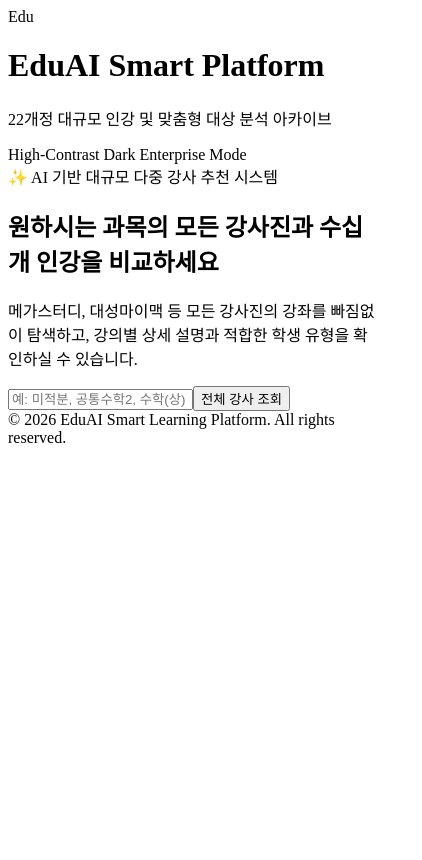
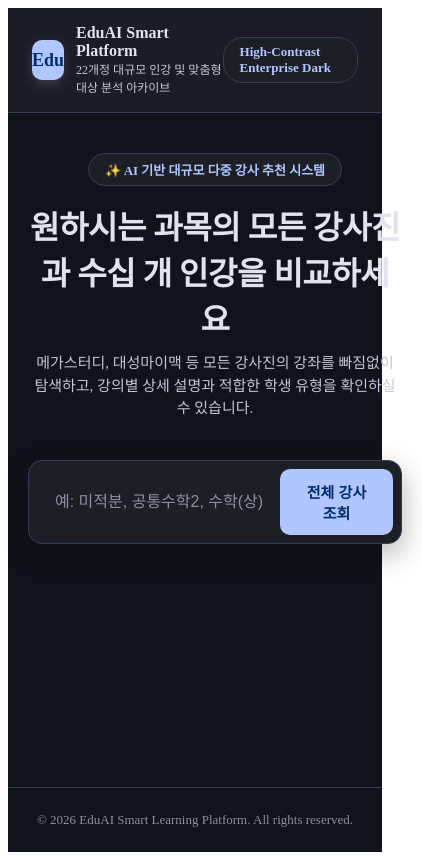
Before and after one commit to ltyipad0830-byte/ltyipad08302, a React (Create React App) app: page / in a window 390 px wide. Shown: the whole page, 422 px wide, since content can reach past the window. Built offline with nearby package versions, Linux system fonts and the light colour scheme.

Commit message:
Add files via upload

```diff
--- a/src/App.css
+++ b/src/App.css
@@ -1,27 +1,385 @@
-/* EduAI Platform Styles based on stitch code and DESIGN.md */
-
-.ai-glow {
-  position: relative;
-  transition: all 0.3s ease;
+.edu-app {
+  min-height: 100vh;
+  background-color: #10131b;
+  color: #e1e2ed;
+  display: flex;
+  flex-direction: column;
+  font-family: inherit;
 }
 
-.ai-glow:focus-within {
-  box-shadow: 0 0 20px rgba(175, 198, 255, 0.15);
+.edu-header {
+  position: sticky;
+  top: 0;
+  z-index: 50;
+  background-color: rgba(29, 31, 39, 0.9);
+  backdrop-filter: blur(10px);
+  border-bottom: 1px solid #334155;
+  padding: 16px 24px;
+  display: flex;
+  align-items: center;
+  justify-content: space-between;
 }
 
-.card-container {
+.edu-logo-area {
+  display: flex;
+  align-items: center;
+  gap: 12px;
+}
+
+.edu-logo-box {
+  width: 40px;
+  height: 40px;
+  border-radius: 10px;
+  background-color: #afc6ff;
+  color: #002d6d;
+  display: flex;
+  align-items: center;
+  justify-content: center;
+  font-weight: 800;
+  font-size: 18px;
+  box-shadow: 0 4px 12px rgba(175, 198, 255, 0.2);
+}
+
+.edu-main {
+  flex: 1;
+  max-width: 1000px;
+  width: 100%;
+  margin: 0 auto;
+  padding: 40px 20px;
+}
+
+.edu-hero {
+  text-align: center;
+  margin-bottom: 40px;
+}
+
+.edu-badge {
+  display: inline-block;
+  padding: 6px 16px;
+  font-size: 13px;
+  font-weight: 600;
+  background-color: #1d1f27;
+  color: #afc6ff;
+  border-radius: 20px;
+  border: 1px solid #334155;
+  margin-bottom: 16px;
+}
+
+.edu-title {
+  font-size: 32px;
+  font-weight: 800;
+  color: #e1e2ed;
+  margin: 0 0 12px 0;
+  letter-spacing: -0.5px;
+}
+
+.edu-subtitle {
+  font-size: 15px;
+  color: #c2c6d7;
+  line-height: 1.5;
+  margin: 0 auto;
+  max-width: 650px;
+}
+
+.edu-search-form {
+  margin-bottom: 40px;
+}
+
+.edu-search-box {
+  display: flex;
+  background: #1d1f27;
+  border: 1px solid #334155;
+  border-radius: 14px;
+  padding: 8px;
+  box-shadow: 0 10px 30px rgba(0,0,0,0.3);
+  transition: all 0.2s;
+}
+
+.edu-search-box:focus-within {
+  border-color: #afc6ff;
+  box-shadow: 0 0 20px rgba(175, 198, 255, 0.2);
+}
+
+.edu-input {
+  flex: 1;
+  background: transparent;
+  border: none;
+  outline: none;
+  padding: 12px 18px;
+  color: #e1e2ed;
+  font-size: 16px;
+}
+
+.edu-input::placeholder {
+  color: #8c90a0;
+}
+
+.edu-submit-btn {
+  padding: 12px 26px;
+  background-color: #afc6ff;
+  color: #002d6d;
+  font-weight: 700;
+  border: none;
+  border-radius: 10px;
+  cursor: pointer;
+  transition: background 0.2s;
+  font-size: 15px;
+}
+
+.edu-submit-btn:hover {
+  background-color: #8bb0ff;
+}
+
+.edu-submit-btn:disabled {
+  opacity: 0.6;
+  cursor: not-allowed;
+}
+
+.edu-error-box {
+  background-color: rgba(147, 0, 10, 0.3);
+  border: 1px solid #ffb4ab;
+  color: #ffb4ab;
+  padding: 14px;
+  border-radius: 10px;
+  text-align: center;
+  margin-bottom: 24px;
+  font-weight: 500;
+}
+
+.edu-loading {
+  text-align: center;
+  padding: 50px 0;
+  color: #c2c6d7;
+  font-size: 16px;
+}
+
+.edu-spinner {
+  width: 36px;
+  height: 36px;
+  border: 4px solid #afc6ff;
+  border-top-color: transparent;
+  border-radius: 50%;
+  animation: spin 0.8s linear infinite;
+  margin: 0 auto 16px auto;
+}
+
+@keyframes spin {
+  to { transform: rotate(360deg); }
+}
+
+.edu-grid {
+  display: grid;
+  grid-template-columns: repeat(auto-fill, minmax(300px, 1fr));
+  gap: 20px;
+}
+
+.edu-card {
   background-color: #1d1f27;
   border: 1px solid #334155;
-  border-radius: 8px;
-  transition: transform 0.2s ease, border-color 0.2s ease;
+  border-radius: 12px;
+  padding: 24px;
+  cursor: pointer;
+  transition: all 0.2s ease;
+  display: flex;
+  flex-direction: column;
+  justify-content: space-between;
 }
 
-.card-container:hover {
+.edu-card:hover {
   border-color: #afc6ff;
-  transform: translateY(-2px);
+  transform: translateY(-3px);
+  box-shadow: 0 10px 25px rgba(0,0,0,0.4);
 }
 
-.modal-backdrop {
+.edu-card-header {
+  display: flex;
+  justify-content: space-between;
+  align-items: center;
+  margin-bottom: 14px;
+}
+
+.edu-site-tag {
+  padding: 4px 10px;
+  font-size: 12px;
+  font-weight: 700;
+  border-radius: 6px;
+  background-color: #272a32;
+  color: #afc6ff;
+  border: 1px solid #424754;
+}
+
+.edu-instructor-name {
+  font-size: 15px;
+  font-weight: 700;
+  color: #e1e2ed;
+}
+
+.edu-card-title {
+  font-size: 18px;
+  font-weight: 800;
+  color: #e1e2ed;
+  margin: 0 0 10px 0;
+}
+
+.edu-card-desc {
+  font-size: 14px;
+  color: #c2c6d7;
+  margin: 0 0 20px 0;
+  line-height: 1.5;
+  display: -webkit-box;
+  -webkit-line-clamp: 2;
+  -webkit-box-orient: vertical;
+  overflow: hidden;
+}
+
+.edu-card-footer {
+  border-top: 1px solid #32353d;
+  padding-top: 14px;
+  display: flex;
+  justify-content: space-between;
+  align-items: center;
+  font-size: 13px;
+  color: #afc6ff;
+  font-weight: 600;
+}
+
+.edu-modal-backdrop {
+  position: fixed;
+  top: 0;
+  left: 0;
+  right: 0;
+  bottom: 0;
   background-color: rgba(0, 0, 0, 0.75);
-  backdrop-filter: blur(4px);
+  backdrop-filter: blur(5px);
+  display: flex;
+  justify-content: center;
+  align-items: center;
+  z-index: 1000;
+  padding: 20px;
 }
+
+.edu-modal-content {
+  background-color: #191b23;
+  border: 1px solid #424754;
+  border-radius: 16px;
+  max-width: 700px;
+  width: 100%;
+  padding: 30px;
+  max-height: 85vh;
+  overflow-y: auto;
+  box-shadow: 0 25px 50px rgba(0,0,0,0.5);
+}
+
+.edu-modal-header {
+  display: flex;
+  justify-content: space-between;
+  align-items: center;
+  margin-bottom: 20px;
+}
+
+.edu-close-btn {
+  background: none;
+  border: none;
+  color: #8c90a0;
+  font-size: 22px;
+  cursor: pointer;
+}
+.edu-close-btn:hover {
+  color: #e1e2ed;
+}
+
+.edu-modal-title {
+  font-size: 24px;
+  font-weight: 800;
+  color: #e1e2ed;
+  margin: 0 0 8px 0;
+}
+
+.edu-modal-sub {
+  font-size: 14px;
+  color: #c2c6d7;
+  margin-bottom: 20px;
+}
+
+.edu-tip-box {
+  background-color: rgba(175, 198, 255, 0.1);
+  border: 1px solid rgba(175, 198, 255, 0.3);
+  color: #afc6ff;
+  padding: 12px 16px;
+  border-radius: 10px;
+  font-size: 13px;
+  font-weight: 500;
+  margin-bottom: 20px;
+}
+
+.edu-section {
+  background-color: #1d1f27;
+  border: 1px solid #334155;
+  border-radius: 12px;
+  padding: 18px;
+  margin-bottom: 16px;
+}
+
+.edu-section-title {
+  font-size: 15px;
+  font-weight: 700;
+  color: #e1e2ed;
+  margin: 0 0 14px 0;
+}
+
+.edu-lecture-item {
+  background-color: #191b23;
+  border: 1px solid #334155;
+  border-radius: 10px;
+  padding: 14px;
+  margin-bottom: 10px;
+  cursor: pointer;
+  transition: all 0.2s;
+  display: flex;
+  justify-content: space-between;
+  align-items: center;
+}
+
+.edu-lecture-item:hover {
+  border-color: #afc6ff;
+  background-color: #272a32;
+}
+
+.edu-level-badge {
+  font-size: 11px;
+  font-weight: 700;
+  background-color: #272a32;
+  color: #d4bbff;
+  padding: 3px 8px;
+  border-radius: 6px;
+  margin-right: 8px;
+  border: 1px solid #424754;
+}
+
+.edu-nested-modal {
+  background-color: #1d1f27;
+  border: 1px solid #424754;
+  border-radius: 16px;
+  max-width: 550px;
+  width: 100%;
+  padding: 30px;
+  box-shadow: 0 30px 60px rgba(0,0,0,0.6);
+  z-index: 1100;
+}
+
+.edu-target-box {
+  background-color: rgba(255, 182, 143, 0.1);
+  border: 1px solid rgba(255, 182, 143, 0.3);
+  padding: 16px;
+  border-radius: 10px;
+  margin-bottom: 20px;
+}
+
+.edu-footer {
+  border-top: 1px solid #334155;
+  padding: 24px;
+  text-align: center;
+  font-size: 13px;
+  color: #8c90a0;
+  background-color: #10131b;
+}
--- a/src/App.jsx
+++ b/src/App.jsx
@@ -57,98 +57,76 @@ export default function App() {
   };
 
   return (
-    <div className="min-h-screen bg-[#10131b] text-[#e1e2ed] flex flex-col font-sans">
-      {/* Top Header */}
-      <header className="sticky top-0 z-50 bg-[#1d1f27]/90 backdrop-blur-md border-b border-[#424754] px-6 py-4 flex items-center justify-between">
-        <div className="flex items-center space-x-3">
-          <div className="w-10 h-10 rounded-lg bg-[#afc6ff] text-[#002d6d] flex items-center justify-center font-bold text-xl shadow-lg">
-            Edu
+    <div className="edu-app">
+      {/* Header */}
+      <header className="edu-header">
+        <div className="edu-logo-area">
+          <div className="edu-logo-box">Edu</div>
+          <div>
+            <div style={{ fontWeight: 'bold', fontSize: '16px', color: '#e1e2ed' }}>EduAI Smart Platform</div>
+            <div style={{ fontSize: '12px', color: '#c2c6d7' }}>22개정 대규모 인강 및 맞춤형 대상 분석 아카이브</div>
+          </div>
         </div>
         <div>
-            <h1 className="text-lg font-bold tracking-tight text-[#e1e2ed]">EduAI Smart Platform</h1>
-            <p className="text-xs text-[#c2c6d7]">22개정 대규모 인강 및 맞춤형 대상 분석 아카이브</p>
-          </div>
-        </div>
-        <div className="hidden md:flex items-center space-x-4">
-          <span className="text-xs px-3 py-1 rounded-full bg-[#191b23] text-[#afc6ff] border border-[#424754]">
-            High-Contrast Dark Enterprise Mode
-          </span>
+          <span className="edu-badge" style={{ margin: 0 }}>High-Contrast Enterprise Dark</span>
         </div>
       </header>
 
       {/* Main Container */}
-      <main className="flex-1 max-w-5xl w-full mx-auto p-6 md:p-10">
-        <div className="text-center my-8">
-          <span className="inline-block px-4 py-1 text-xs font-semibold bg-[#1d1f27] text-[#afc6ff] rounded-full border border-[#424754] mb-3">
-            ✨ AI 기반 대규모 다중 강사 추천 시스템
-          </span>
-          <h2 className="text-3xl md:text-4xl font-extrabold tracking-tight text-[#e1e2ed] mb-3">
-            원하시는 과목의 모든 강사진과 수십 개 인강을 비교하세요
-          </h2>
-          <p className="text-[#c2c6d7] text-sm md:text-base max-w-2xl mx-auto">
+      <main className="edu-main">
+        <div className="edu-hero">
+          <span className="edu-badge">✨ AI 기반 대규모 다중 강사 추천 시스템</span>
+          <h1 className="edu-title">원하시는 과목의 모든 강사진과 수십 개 인강을 비교하세요</h1>
+          <p className="edu-subtitle">
             메가스터디, 대성마이맥 등 모든 강사진의 강좌를 빠짐없이 탐색하고, 강의별 상세 설명과 적합한 학생 유형을 확인하실 수 있습니다.
           </p>
         </div>
 
-        {/* Search Bar */}
-        <form onSubmit={handleSearch} className="mb-12">
-          <div className="ai-glow flex items-center bg-[#1d1f27] border border-[#424754] rounded-lg p-2 shadow-2xl">
+        {/* Search Form */}
+        <form onSubmit={handleSearch} className="edu-search-form">
+          <div className="edu-search-box">
             <input
               type="text"
               placeholder="예: 미적분, 공통수학2, 수학(상) 등 입력..."
               value={subject}
               onChange={(e) => setSubject(e.target.value)}
-              className="flex-1 bg-transparent border-none outline-none px-4 py-3 text-[#e1e2ed] placeholder-[#8c90a0] text-base"
+              className="edu-input"
             />
-            <button
-              type="submit"
-              disabled={loading}
-              className="px-6 py-3 bg-[#afc6ff] text-[#002d6d] font-bold rounded-md hover:bg-[#8bb0ff] transition-all disabled:opacity-50 cursor-pointer shadow-md"
-            >
+            <button type="submit" disabled={loading} className="edu-submit-btn">
               {loading ? '분석 중...' : '전체 강사 조회'}
             </button>
           </div>
         </form>
 
-        {error && (
-          <div className="bg-[#93000a]/30 border border-[#ffb4ab] text-[#ffb4ab] p-4 rounded-lg text-center mb-8 font-medium">
-            {error}
-          </div>
-        )}
+        {error && <div className="edu-error-box">{error}</div>}
 
         {loading && (
-          <div className="text-center py-16">
-            <div className="inline-block animate-spin rounded-full h-10 w-10 border-4 border-[#afc6ff] border-t-transparent mb-4"></div>
-            <p className="text-[#c2c6d7] text-sm font-medium">모든 사이트의 수많은 강사진과 난이도별 인강 리스트를 수집 중입니다...</p>
+          <div className="edu-loading">
+            <div className="edu-spinner"></div>
+            <p>모든 사이트의 수많은 강사진과 난이도별 인강 리스트를 수집 중입니다...</p>
           </div>
         )}
 
         {/* Results Grid */}
-        <div className="grid grid-cols-1 md:grid-cols-2 gap-6">
+        <div className="edu-grid">
           {results.map((group, index) => (
             <div
               key={index}
-              className="card-container p-6 cursor-pointer flex flex-col justify-between"
+              className="edu-card"
               onClick={() => {
                 setSelectedInstructorGroup(group);
                 setSelectedLecture(null);
               }}
             >
               <div>
-                <div className="flex justify-between items-center mb-4">
-                  <span className="px-3 py-1 text-xs font-bold rounded bg-[#272a32] text-[#afc6ff] border border-[#424754]">
-                    {group.site}
-                  </span>
-                  <span className="text-sm font-semibold text-[#e1e2ed]">{group.instructor} 강사</span>
+                <div className="edu-card-header">
+                  <span className="edu-site-tag">{group.site}</span>
+                  <span className="edu-instructor-name">{group.instructor} 강사</span>
                 </div>
-                <h3 className="text-lg font-bold text-[#e1e2ed] mb-2">
-                  {group.instructor} 강사의 개설 인강 ({group.lectures.length}개)
-                </h3>
-                <p className="text-sm text-[#c2c6d7] line-clamp-2 mb-4">
-                  {group.mainFeature || '다양한 난이도별 맞춤형 커리큘럼 제공'}
-                </p>
+                <h3 className="edu-card-title">{group.instructor} 강사의 개설 인강 ({group.lectures.length}개)</h3>
+                <p className="edu-card-desc">{group.mainFeature || '다양한 난이도별 맞춤형 커리큘럼 제공'}</p>
               </div>
-              <div className="border-t border-[#32353d] pt-4 flex justify-between items-center text-xs text-[#afc6ff] font-semibold">
+              <div className="edu-card-footer">
                 <span>📚 시중 교재 {group.recommendedBooks?.length || 0}권 연동</span>
                 <span>모든 강좌 & 대상 보기 ➔</span>
               </div>
@@ -158,60 +136,51 @@ export default function App() {
 
         {/* Instructor Modal */}
         {selectedInstructorGroup && (
-          <div className="modal-backdrop fixed inset-0 z-50 flex items-center justify-center p-4">
-            <div className="bg-[#191b23] border border-[#424754] rounded-xl max-w-2xl w-full p-6 max-h-[85vh] overflow-y-auto shadow-2xl">
-              <div className="flex justify-between items-center mb-6">
-                <span className="px-3 py-1 text-xs font-bold rounded bg-[#272a32] text-[#afc6ff] border border-[#424754]">
-                  {selectedInstructorGroup.site}
-                </span>
-                <button
-                  onClick={() => setSelectedInstructorGroup(null)}
-                  className="text-[#8c90a0] hover:text-[#e1e2ed] text-xl font-bold px-2"
-                >
-                  ✕
-                </button>
+          <div className="edu-modal-backdrop" onClick={() => setSelectedInstructorGroup(null)}>
+            <div className="edu-modal-content" onClick={(e) => e.stopPropagation()}>
+              <div className="edu-modal-header">
+                <span className="edu-site-tag">{selectedInstructorGroup.site}</span>
+                <button className="edu-close-btn" onClick={() => setSelectedInstructorGroup(null)}>✕</button>
               </div>
 
-              <h2 className="text-2xl font-extrabold text-[#e1e2ed] mb-1">
-                {selectedInstructorGroup.instructor} 강사 추천 인강 목록
-              </h2>
-              <p className="text-sm text-[#c2c6d7] mb-6">
-                소속: <strong className="text-[#e1e2ed]">{selectedInstructorGroup.site}</strong> | 총 추천 강좌: <strong className="text-[#e1e2ed]">{selectedInstructorGroup.lectures.length}개</strong>
-              </p>
+              <h2 className="edu-modal-title">{selectedInstructorGroup.instructor} 강사 추천 인강 목록</h2>
+              <p className="edu-modal-sub">소속 플랫폼: <strong>{selectedInstructorGroup.site}</strong> | 총 추천 강좌 수: <strong>{selectedInstructorGroup.lectures.length}개</strong></p>
 
-              <div className="bg-[#afc6ff]/10 border border-[#afc6ff]/30 text-[#afc6ff] p-3 rounded-lg text-xs mb-6 font-medium">
-                💡 원하는 강의를 클릭하시면 상세 설명과 적합한 학생 유형을 확인하실 수 있습니다.
+              <div className="edu-tip-box">
+                💡 원하시는 강의를 클릭하시면 해당 강의의 상세 설명과 적합한 학생 유형을 확인하실 수 있습니다!
               </div>
 
               {/* Lectures List */}
-              <div className="space-y-3 mb-6">
-                <h4 className="text-sm font-bold text-[#e1e2ed]">📚 추천 인강 리스트 (클릭 가능)</h4>
+              <div className="edu-section">
+                <h4 className="edu-section-title">📚 추천 인강 리스트 ({selectedInstructorGroup.lectures.length}개)</h4>
+                <div>
                   {selectedInstructorGroup.lectures.map((lec, lIdx) => (
                     <div
                       key={lIdx}
+                      className="edu-lecture-item"
                       onClick={() => setSelectedLecture(lec)}
-                    className="bg-[#1d1f27] border border-[#334155] hover:border-[#afc6ff] p-4 rounded-lg cursor-pointer transition-all flex justify-between items-center"
                     >
                       <div>
-                      <span className="text-xs font-semibold px-2 py-0.5 rounded bg-[#272a32] text-[#d4bbff] mr-2">
-                        {lec.level || '일반'}
-                      </span>
-                      <span className="text-sm font-bold text-[#e1e2ed]">{lec.title}</span>
-                      <p className="text-xs text-[#c2c6d7] mt-1 line-clamp-1">{lec.description}</p>
+                        <div style={{ display: 'flex', alignItems: 'center', marginBottom: '4px' }}>
+                          <span className="edu-level-badge">{lec.level || '일반'}</span>
+                          <span style={{ fontSize: '15px', fontWeight: 'bold', color: '#e1e2ed' }}>{lec.title}</span>
                         </div>
-                    <span className="text-xs text-[#afc6ff] font-semibold whitespace-nowrap ml-4">상세 분석 ➔</span>
+                        <p style={{ fontSize: '13px', color: '#c2c6d7', margin: 0, lineHeight: '1.4' }}>{lec.description.slice(0, 65)}...</p>
+                      </div>
+                      <span style={{ fontSize: '13px', color: '#afc6ff', fontWeight: 'bold', whiteSpace: 'nowrap', marginLeft: '12px' }}>상세 분석 ➔</span>
                     </div>
                   ))}
                 </div>
+              </div>
 
               {/* Recommended Books */}
-              <div className="space-y-3">
-                <h4 className="text-sm font-bold text-[#e1e2ed]">📖 추천 시중 교재 리스트</h4>
-                <div className="grid grid-cols-1 gap-2">
+              <div className="edu-section">
+                <h4 className="edu-section-title">📖 추천 시중 교재 리스트</h4>
+                <div style={{ display: 'flex', flexDirection: 'column', gap: '8px' }}>
                   {selectedInstructorGroup.recommendedBooks?.map((book, bIdx) => (
-                    <div key={bIdx} className="bg-[#1d1f27] border border-[#334155] p-3 rounded-lg">
-                      <p className="text-sm font-bold text-[#e1e2ed]">{book.name}</p>
-                      <p className="text-xs text-[#c2c6d7] mt-0.5">{book.reason}</p>
+                    <div key={bIdx} style={{ backgroundColor: '#191b23', padding: '12px 14px', borderRadius: '8px', border: '1px solid #334155' }}>
+                      <p style={{ fontSize: '14px', fontWeight: 'bold', color: '#e1e2ed', margin: '0 0 2px 0' }}>{book.name}</p>
+                      <p style={{ fontSize: '12px', color: '#c2c6d7', margin: 0 }}>{book.reason}</p>
                     </div>
                   ))}
                 </div>
@@ -222,37 +191,30 @@ export default function App() {
 
         {/* Lecture Detail Modal */}
         {selectedLecture && (
-          <div className="modal-backdrop fixed inset-0 z-[60] flex items-center justify-center p-4">
-            <div className="bg-[#1d1f27] border border-[#424754] rounded-xl max-w-lg w-full p-6 shadow-2xl">
-              <div className="flex justify-between items-center mb-4">
-                <span className="text-xs font-bold px-2.5 py-1 rounded bg-[#272a32] text-[#d4bbff] border border-[#424754]">
-                  {selectedLecture.level || '일반'}
-                </span>
-                <button
-                  onClick={() => setSelectedLecture(null)}
-                  className="text-[#8c90a0] hover:text-[#e1e2ed] text-xl font-bold"
-                >
-                  ✕
-                </button>
+          <div className="edu-modal-backdrop" style={{ zIndex: 1100 }} onClick={() => setSelectedLecture(null)}>
+            <div className="edu-nested-modal" onClick={(e) => e.stopPropagation()}>
+              <div className="edu-modal-header" style={{ marginBottom: '16px' }}>
+                <span className="edu-level-badge" style={{ fontSize: '12px', padding: '4px 10px' }}>{selectedLecture.level || '일반'}</span>
+                <button className="edu-close-btn" onClick={() => setSelectedLecture(null)}>✕</button>
               </div>
 
-              <h3 className="text-xl font-extrabold text-[#e1e2ed] mb-4">{selectedLecture.title}</h3>
+              <h3 style={{ fontSize: '22px', fontWeight: '800', color: '#e1e2ed', margin: '0 0 16px 0' }}>{selectedLecture.title}</h3>
 
-              <div className="bg-[#191b23] border border-[#334155] p-4 rounded-lg mb-4">
-                <h5 className="text-xs font-bold text-[#afc6ff] uppercase tracking-wider mb-2">📌 강의 상세 설명</h5>
-                <p className="text-sm text-[#c2c6d7] leading-relaxed">{selectedLecture.description}</p>
+              <div style={{ backgroundColor: '#191b23', padding: '16px', borderRadius: '10px', border: '1px solid #334155', marginBottom: '14px' }}>
+                <h5 style={{ fontSize: '12px', fontWeight: 'bold', color: '#afc6ff', textTransform: 'uppercase', margin: '0 0 6px 0' }}>📌 강의 상세 설명</h5>
+                <p style={{ fontSize: '14px', color: '#c2c6d7', margin: 0, lineHeight: '1.6' }}>{selectedLecture.description}</p>
               </div>
 
-              <div className="bg-[#191b23] border border-[#ffb68f]/30 p-4 rounded-lg mb-6">
-                <h5 className="text-xs font-bold text-[#ffb68f] uppercase tracking-wider mb-2">🎯 이 강의에 가장 적합한 학생 유형</h5>
-                <p className="text-sm text-[#e1e2ed] font-medium leading-relaxed">
+              <div className="edu-target-box">
+                <h5 style={{ fontSize: '12px', fontWeight: 'bold', color: '#ffb68f', textTransform: 'uppercase', margin: '0 0 6px 0' }}>🎯 이 강의에 가장 적합한 학생 유형</h5>
+                <p style={{ fontSize: '14px', color: '#e1e2ed', margin: 0, lineHeight: '1.6', fontWeight: '500' }}>
                   {selectedLecture.targetStudent || '해당 난이도의 개념을 확실히 다지고 실력을 도약하고 싶은 학생'}
                 </p>
               </div>
 
               <button
                 onClick={() => setSelectedLecture(null)}
-                className="w-full py-3 bg-[#afc6ff] text-[#002d6d] font-bold rounded-lg hover:bg-[#8bb0ff] transition-all cursor-pointer"
+                style={{ width: '100%', padding: '12px', backgroundColor: '#afc6ff', color: '#002d6d', border: 'none', borderRadius: '10px', fontSize: '15px', fontWeight: 'bold', cursor: 'pointer' }}
               >
                 확인 완료
               </button>
@@ -261,7 +223,7 @@ export default function App() {
         )}
       </main>
 
-      <footer className="border-t border-[#424754] py-6 text-center text-xs text-[#c2c6d7]">
+      <footer className="edu-footer">
         © 2026 EduAI Smart Learning Platform. All rights reserved.
       </footer>
     </div>
--- a/src/index.css
+++ b/src/index.css
@@ -1,63 +1,40 @@
-@tailwind base;
-@tailwind components;
-@tailwind utilities;
-
+/* EduAI Platform Clean CSS */
 :root {
-  --color-surface: #10131b;
-  --color-surface-dim: #10131b;
-  --color-surface-bright: #363941;
-  --color-surface-container-lowest: #0b0e15;
-  --color-surface-container-low: #191b23;
-  --color-surface-container: #1d1f27;
-  --color-surface-container-high: #272a32;
-  --color-surface-container-highest: #32353d;
-  --color-on-surface: #e1e2ed;
-  --color-on-surface-variant: #c2c6d7;
-  --color-inverse-surface: #e1e2ed;
-  --color-inverse-on-surface: #2d3039;
-  --color-outline: #8c90a0;
-  --color-outline-variant: #424754;
-  --color-surface-tint: #afc6ff;
-  --color-primary: #afc6ff;
-  --color-on-primary: #002d6d;
-  --color-primary-container: #528dff;
-  --color-on-primary-container: #00275f;
-  --color-inverse-primary: #0059c7;
-  --color-secondary: #d4bbff;
-  --color-on-secondary: #3e1975;
-  --color-secondary-container: #55338d;
-  --color-on-secondary-container: #c6a5ff;
-  --color-tertiary: #ffb68f;
-  --color-on-tertiary: #542100;
-  --color-tertiary-container: #e96c16;
-  --color-on-tertiary-container: #ffffff;
-  --color-error: #ffb4ab;
-  --color-on-error: #690005;
-  --color-error-container: #93000a;
-  --color-on-error-container: #rffdab;
+  --bg-surface: #10131b;
+  --surface-container: #1d1f27;
+  --surface-container-high: #272a32;
+  --text-main: #e1e2ed;
+  --text-muted: #c2c6d7;
+  --primary: #afc6ff;
+  --primary-dark: #002d6d;
+  --border-color: #334155;
 }
 
 body {
-  background-color: var(--color-surface);
-  color: var(--color-on-surface);
-  font-family: 'Inter', sans-serif;
+  background-color: var(--bg-surface);
+  color: var(--text-main);
+  font-family: -apple-system, BlinkMacSystemFont, "Segoe UI", Roboto, "Helvetica Neue", Arial, sans-serif;
   margin: 0;
   padding: 0;
   box-sizing: border-box;
 }
 
-/* Custom scrollbar and utilities for dark theme */
+* {
+  box-sizing: border-box;
+}
+
+/* Custom Scrollbar */
 ::-webkit-scrollbar {
   width: 8px;
   height: 8px;
 }
 ::-webkit-scrollbar-track {
-  background: var(--color-surface-container-low);
+  background: #191b23;
 }
 ::-webkit-scrollbar-thumb {
-  background: var(--color-outline-variant);
+  background: #424754;
   border-radius: 4px;
 }
 ::-webkit-scrollbar-thumb:hover {
-  background: var(--color-outline);
+  background: #8c90a0;
 }
```
Lines whose indentation alone changed are shown as unchanged.
